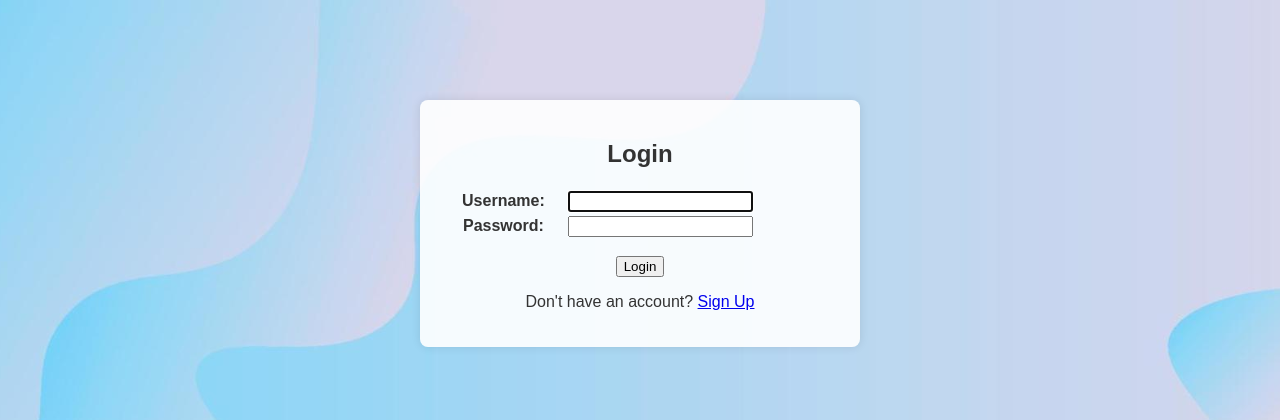
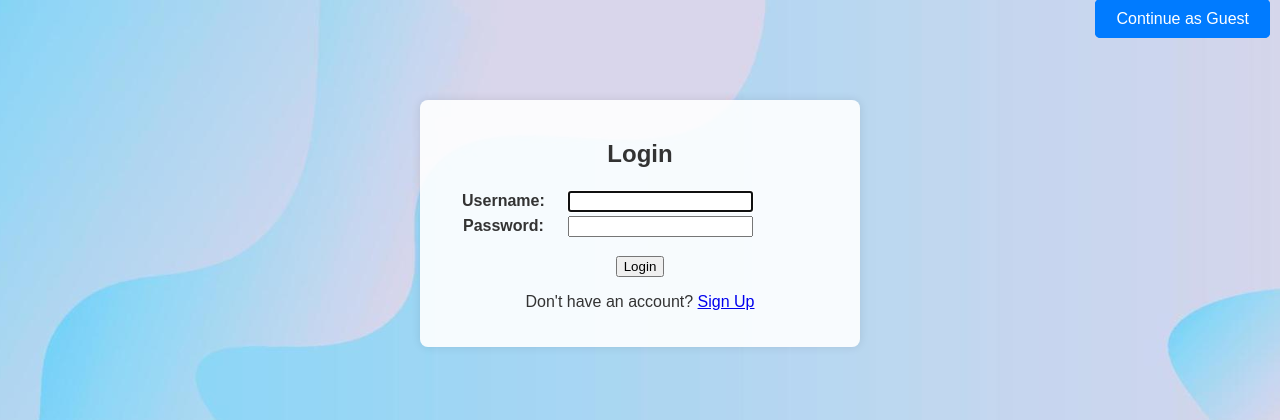
Before and after one commit to KikyoBRV/ku-polls, a Django app: page /accounts/login/ in a window 1280 px wide. Shown: the top 420 px of the page. Run offline with Django 5.2, Linux system fonts and the light colour scheme.

Commit message:
Add Continue as guest button to login and signup page

```diff
--- a/templates/registration/login.html
+++ b/templates/registration/login.html
@@ -33,9 +33,30 @@
         p {
             text-align: center;
         }
+        .browse-visitor {
+            position: fixed;
+            top: 10px;
+            right: 10px;
+            z-index: 1000; /* Ensure it is above other elements */
+        }
+        .browse-visitor a {
+            padding: 10px 20px;
+            border: 1px solid #007bff;
+            border-radius: 5px;
+            background-color: #007bff;
+            color: white;
+            text-decoration: none;
+            font-size: 16px;
+        }
+        .browse-visitor a:hover {
+            background-color: #0056b3;
+        }
     </style>
 </head>
 <body>
+    <div class="browse-visitor">
+        <a href="{% url 'polls:index' %}">Continue as Guest</a>
+    </div>
     <div class="container">
         <h2>Login</h2>
         <form method="post">
```
Also changed, not shown: templates/registration/signup.html (+16 -1 lines).
